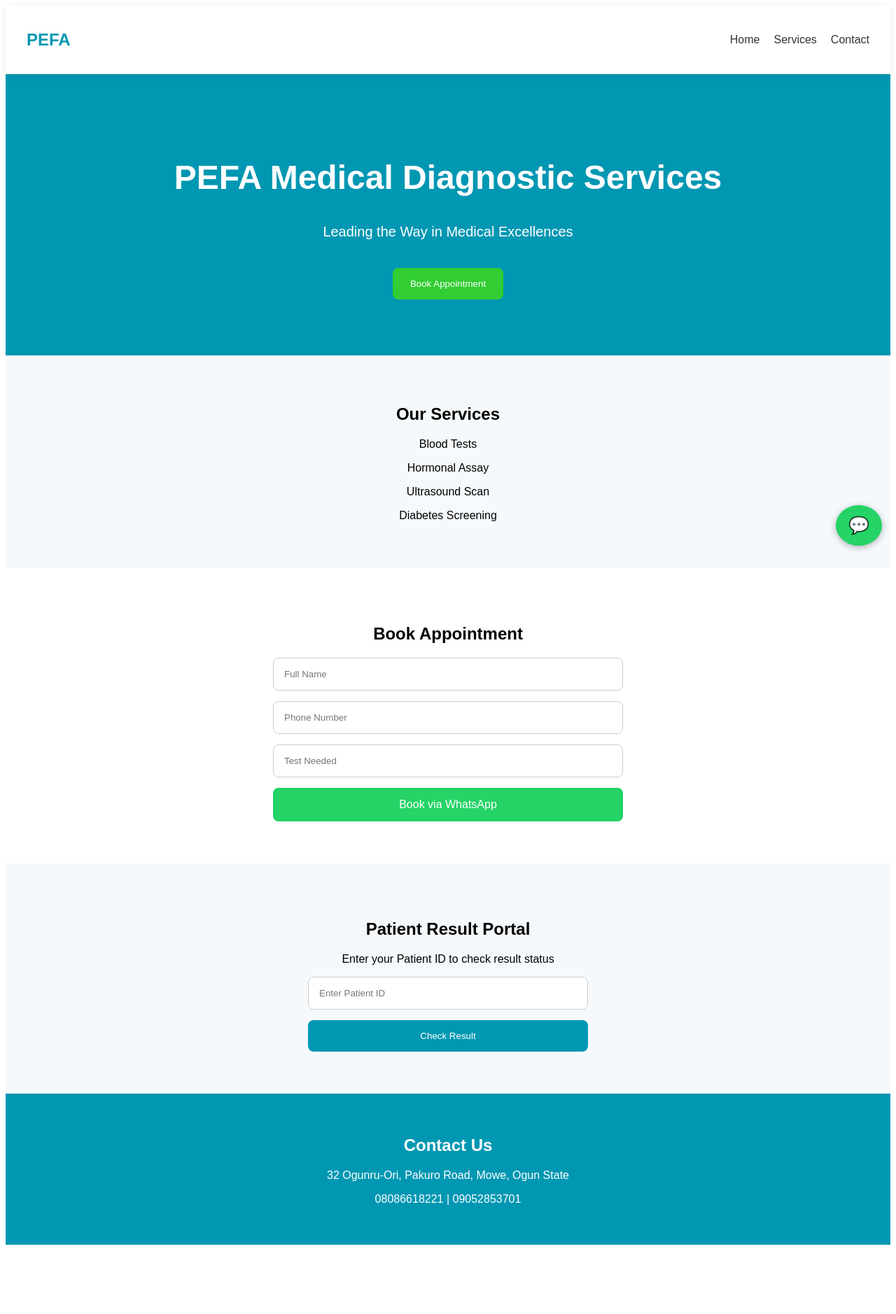
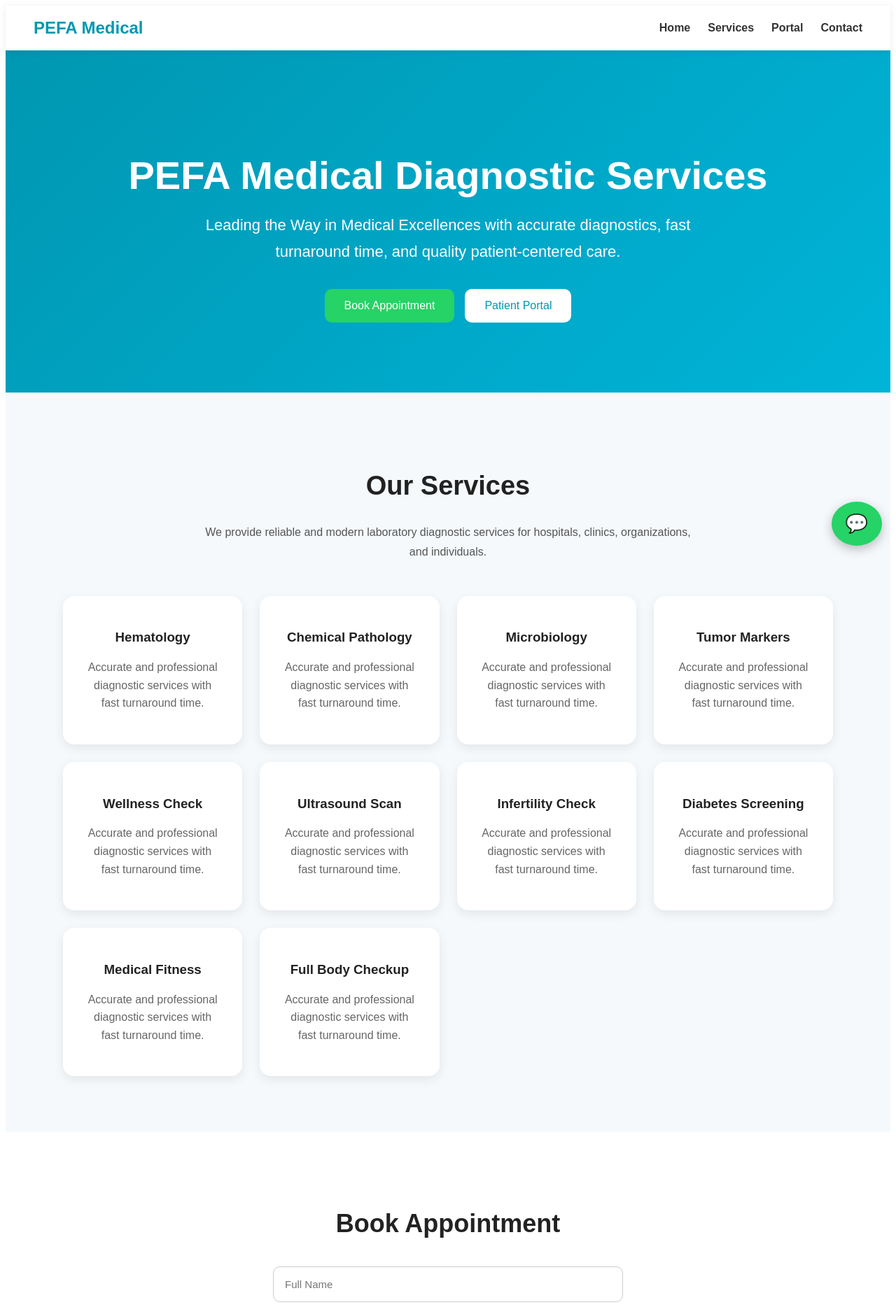
Before and after one commit to pefamedlab-lang/pefa-lab, a React (Vite) app: page / in a window 1280 px wide. Shown: the top 1878 px of the page at 70% size. Before the commit the page ends 1787 px from the top, so only its background shows below. Built offline with nearby package versions, Linux system fonts and the light colour scheme.

Commit message:
updated services and contact details

```diff
--- a/src/App.jsx
+++ b/src/App.jsx
@@ -1,90 +1,173 @@
+import { useState } from "react";
+
 export default function App() {
+  const [patients, setPatients] = useState([]);
   return (
-    <div style={{ fontFamily: "Arial, sans-serif", background: "#f5f9fc" }}>
+    <div
+      style={{
+        fontFamily: "Arial, sans-serif",
+        background: "#f5f9fc",
+        color: "#222",
+      }}
+    >
 
       {/* NAVBAR */}
       <nav
         style={{
           background: "#ffffff",
-          padding: "15px 30px",
+          padding: "18px 40px",
           display: "flex",
           justifyContent: "space-between",
           alignItems: "center",
-          boxShadow: "0 2px 10px rgba(0,0,0,0.1)",
           position: "sticky",
           top: 0,
           zIndex: 1000,
+          boxShadow: "0 2px 10px rgba(0,0,0,0.08)",
         }}
       >
-        <h2 style={{ color: "#0097b2" }}>
-          PEFA
+        <h2 style={{ color: "#0097b2", margin: 0 }}>
+          PEFA Medical
         </h2>
 
-        <div style={{ display: "flex", gap: "20px" }}>
-          <a href="#" style={{ textDecoration: "none", color: "#333" }}>
+        <div style={{ display: "flex", gap: "25px" }}>
+          <a href="#" style={navLink}>
             Home
           </a>
 
-          <a href="#" style={{ textDecoration: "none", color: "#333" }}>
+          <a href="#" style={navLink}>
             Services
           </a>
 
-          <a href="#" style={{ textDecoration: "none", color: "#333" }}>
+          <a href="#" style={navLink}>
+            Portal
+          </a>
+
+          <a href="#" style={navLink}>
             Contact
           </a>
         </div>
       </nav>
 
-      {/* HERO SECTION */}
+      {/* HERO */}
       <section
         style={{
-          background: "#0097b2",
+          background:
+            "linear-gradient(135deg, #0097b2 0%, #00b4d8 100%)",
           color: "white",
+          padding: "100px 20px",
+          textAlign: "center",
+        }}
+      >
+        <h1
+          style={{
+            fontSize: "56px",
+            marginBottom: "20px",
+          }}
+        >
+          PEFA Medical Diagnostic Services
+        </h1>
+
+        <p
+          style={{
+            fontSize: "22px",
+            maxWidth: "700px",
+            margin: "auto",
+            lineHeight: "1.7",
+          }}
+        >
+          Leading the Way in Medical Excellences with
+          accurate diagnostics, fast turnaround time,
+          and quality patient-centered care.
+        </p>
+
+        <div
+          style={{
+            marginTop: "35px",
+            display: "flex",
+            justifyContent: "center",
+            gap: "15px",
+            flexWrap: "wrap",
+          }}
+        >
+          <button style={primaryButton}>
+            Book Appointment
+          </button>
+
+          <button style={secondaryButton}>
+            Patient Portal
+          </button>
+        </div>
+      </section>
+
+      {/* SERVICES */}
+      <section
+        style={{
           padding: "80px 20px",
           textAlign: "center",
         }}
       >
-        <h1 style={{ fontSize: "48px" }}>
-          PEFA Medical Diagnostic Services
-        </h1>
+        <h2 style={{ fontSize: "38px" }}>
+          Our Services
+        </h2>
 
-        <p style={{ fontSize: "20px" }}>
-          Leading the Way in Medical Excellences
+        <p
+          style={{
+            maxWidth: "700px",
+            margin: "15px auto 50px",
+            color: "#555",
+            lineHeight: "1.7",
+          }}
+        >
+          We provide reliable and modern laboratory
+          diagnostic services for hospitals, clinics,
+          organizations, and individuals.
         </p>
 
-        <button
+        <div
           style={{
-            padding: "15px 25px",
-            marginTop: "20px",
-            border: "none",
-            borderRadius: "8px",
-            background: "#32cd32",
-            color: "white",
+            display: "grid",
+            gridTemplateColumns:
+              "repeat(auto-fit, minmax(250px, 1fr))",
+            gap: "25px",
+            maxWidth: "1100px",
+            margin: "auto",
           }}
         >
-          Book Appointment
-        </button>
+          {[
+              "Hematology",
+	      "Chemical Pathology",
+              "Microbiology",
+  "Tumor Markers",
+  "Wellness Check",
+  "Ultrasound Scan",
+  "Infertility Check",
+  "Diabetes Screening",
+  "Medical Fitness",
+  "Full Body Checkup",
+          ].map((service, index) => (
+            <div key={index} style={serviceCard}>
+              <h3>{service}</h3>
+
+              <p style={{ color: "#666", lineHeight: "1.6" }}>
+                Accurate and professional diagnostic
+                services with fast turnaround time.
+              </p>
+            </div>
+          ))}
+        </div>
       </section>
 
-      {/* SERVICES */}
-      <section style={{ padding: "50px 20px", textAlign: "center" }}>
-        <h2>Our Services</h2>
-
-        <p>Blood Tests</p>
-        <p>Hormonal Assay</p>
-        <p>Ultrasound Scan</p>
-        <p>Diabetes Screening</p>
-      </section>
-
-      {/* APPOINTMENT FORM */}
+      {/* APPOINTMENT */}
       <section
         style={{
-          padding: "60px 20px",
           background: "#ffffff",
+          padding: "80px 20px",
           textAlign: "center",
         }}
       >
-        <h2>Book Appointment</h2>
+        <h2 style={{ fontSize: "36px" }}>
+          Book Appointment
+        </h2>
 
         <form
           onSubmit={(e) => {
@@ -94,19 +177,23 @@ export default function App() {
             const phone = e.target.phone.value;
             const test = e.target.test.value;
 
-            const message = `Hello PEFA Medical Diagnostic Services.%0A%0AName: ${name}%0APhone: ${phone}%0ATest Needed: ${test}`;
+            const message =
+              `Hello PEFA Medical Diagnostic Services.%0A%0A` +
+              `Name: ${name}%0A` +
+              `Phone: ${phone}%0A` +
+              `Test Needed: ${test}`;
 
             window.open(
-              `https://wa.me/2348086618221?text=${message}`,
+              `https://wa.me/2348086618621?text=${message}`,
               "_blank"
             );
           }}
           style={{
             maxWidth: "500px",
-            margin: "auto",
+            margin: "40px auto 0",
             display: "flex",
             flexDirection: "column",
-            gap: "15px",
+            gap: "18px",
           }}
         >
           <input
@@ -114,11 +201,7 @@ export default function App() {
             name="name"
             placeholder="Full Name"
             required
-            style={{
-              padding: "15px",
-              borderRadius: "8px",
-              border: "1px solid #ccc",
-            }}
+            style={inputStyle}
           />
 
           <input
@@ -126,11 +209,7 @@ export default function App() {
             name="phone"
             placeholder="Phone Number"
             required
-            style={{
-              padding: "15px",
-              borderRadius: "8px",
-              border: "1px solid #ccc",
-            }}
+            style={inputStyle}
           />
 
           <input
@@ -138,59 +217,108 @@ export default function App() {
             name="test"
             placeholder="Test Needed"
             required
-            style={{
-              padding: "15px",
-              borderRadius: "8px",
-              border: "1px solid #ccc",
-            }}
+            style={inputStyle}
           />
 
-          <button
-            type="submit"
-            style={{
-              padding: "15px",
-              background: "#25D366",
-              color: "white",
-              border: "none",
-              borderRadius: "8px",
-              fontSize: "16px",
-              cursor: "pointer",
-            }}
-          >
+          <button type="submit" style={primaryButton}>
             Book via WhatsApp
           </button>
         </form>
       </section>
 
-      {/* PATIENT RESULT PORTAL */}
+      {/* PATIENT PORTAL */}
       <section
         style={{
-          padding: "60px 20px",
-          background: "#f5f9fc",
+          padding: "80px 20px",
           textAlign: "center",
         }}
       >
-        <h2>Patient Result Portal</h2>
+        <h2 style={{ fontSize: "36px" }}>
+          Patient Result Portal
+        </h2>
 
-        <p>Enter your Patient ID to check result status</p>
+        <p style={{ color: "#666" }}>
+          Enter your Patient ID to check result status
+        </p>
 
         <form
-          onSubmit={async (e) => {
+          onSubmit={(e) => {
             e.preventDefault();
 
-            const patientId = e.target.patientId.value;
+            const patientId =
+              e.target.patientId.value;
 
             if (patientId === "PEFA123") {
-  alert(
-    "Patient: John Doe\nAge: 29\nSex: Male\nTest: Malaria Test\nResult: Negative"
-  );
-} else {
-  alert("Patient ID not found.");
-}
+              alert(
+                "Patient: John Doe\n" +
+                "Age: 29\n" +
+                "Sex: Male\n" +
+                "Test: Malaria Test\n" +
+                "Result: Negative"
+              );
+            } else {
+              alert("Patient ID not found.");
+            }
           }}
           style={{
-            maxWidth: "400px",
-            margin: "auto",
+            maxWidth: "450px",
+            margin: "35px auto 0",
+            display: "flex",
+            flexDirection: "column",
+            gap: "18px",
+          }}
+        >
+          <input
+            type="text"
+            name="patientId"
+            placeholder="Enter Patient ID"
+            required
+            style={inputStyle}
+          />
+
+          <button type="submit" style={primaryButton}>
+            Check Result
+          </button>
+        </form>
+      </section>
+      {/* ADMIN DASHBOARD */}
+      <section
+        style={{
+          background: "#ffffff",
+          padding: "80px 20px",
+          textAlign: "center",
+        }}
+      >
+        <h2 style={{ fontSize: "36px" }}>
+          Admin Dashboard
+        </h2>
+
+        <p style={{ color: "#666" }}>
+          Add patient laboratory records
+        </p>
+
+        <form
+          onSubmit={(e) => {
+            e.preventDefault();
+
+            const newPatient = {
+              patientId: e.target.patientId.value,
+              fullName: e.target.fullName.value,
+              age: e.target.age.value,
+              sex: e.target.sex.value,
+              test: e.target.test.value,
+              result: e.target.result.value,
+            };
+
+            setPatients([...patients, newPatient]);
+
+            alert("Patient Record Added");
+
+            e.target.reset();
+          }}
+          style={{
+            maxWidth: "600px",
+            margin: "40px auto",
             display: "flex",
             flexDirection: "column",
             gap: "15px",
@@ -199,50 +327,150 @@ export default function App() {
           <input
             type="text"
             name="patientId"
-            placeholder="Enter Patient ID"
+            placeholder="Patient ID"
             required
-            style={{
-              padding: "15px",
-              borderRadius: "8px",
-              border: "1px solid #ccc",
-            }}
+            style={inputStyle}
+          />
+
+          <input
+            type="text"
+            name="fullName"
+            placeholder="Full Name"
+            required
+            style={inputStyle}
+          />
+
+          <input
+            type="number"
+            name="age"
+            placeholder="Age"
+            required
+            style={inputStyle}
+          />
+
+          <select
+            name="sex"
+            required
+            style={inputStyle}
+          >
+            <option value="">
+              Select Sex
+            </option>
+
+            <option value="Male">
+              Male
+            </option>
+
+            <option value="Female">
+              Female
+            </option>
+          </select>
+
+          <input
+            type="text"
+            name="test"
+            placeholder="Test Name"
+            required
+            style={inputStyle}
+          />
+
+          <input
+            type="text"
+            name="result"
+            placeholder="Result"
+            required
+            style={inputStyle}
           />
 
           <button
             type="submit"
-            style={{
-              padding: "15px",
-              background: "#0097b2",
-              color: "white",
-              border: "none",
-              borderRadius: "8px",
-              cursor: "pointer",
-            }}
+            style={primaryButton}
           >
-            Check Result
+            Save Patient Record
           </button>
         </form>
+
+        {/* DISPLAY PATIENTS */}
+        <div
+          style={{
+            maxWidth: "900px",
+            margin: "50px auto",
+            textAlign: "left",
+          }}
+        >
+          {patients.map((patient, index) => (
+            <div
+              key={index}
+              style={{
+                background: "#f5f9fc",
+                padding: "20px",
+                borderRadius: "12px",
+                marginBottom: "15px",
+                boxShadow:
+                  "0 3px 10px rgba(0,0,0,0.05)",
+              }}
+            >
+              <h3>
+                {patient.fullName}
+              </h3>
+
+              <p>
+                <strong>ID:</strong>{" "}
+                {patient.patientId}
+              </p>
+
+              <p>
+                <strong>Age:</strong>{" "}
+                {patient.age}
+              </p>
+
+              <p>
+                <strong>Sex:</strong>{" "}
+                {patient.sex}
+              </p>
+
+              <p>
+                <strong>Test:</strong>{" "}
+                {patient.test}
+              </p>
+
+              <p>
+                <strong>Result:</strong>{" "}
+                {patient.result}
+              </p>
+            </div>
+          ))}
+        </div>
       </section>
-
       {/* CONTACT */}
       <section
         style={{
           background: "#0097b2",
           color: "white",
-          padding: "40px 20px",
+          padding: "70px 20px",
           textAlign: "center",
         }}
       >
-        <h2>Contact Us</h2>
+        <h2 style={{ fontSize: "36px" }}>
+          Contact Us
+        </h2>
 
-        <p>32 Ogunru-Ori, Pakuro Road, Mowe, Ogun State</p>
+        <p style={{ marginTop: "20px" }}>
+          32 Ogunru-Ori, Pakuro Road, Mowe, Ogun State
+        </p>
 
-        <p>08086618221 | 09052853701</p>
+        <p>
+          08086618621 | 09052853701
+        </p>
+
+        <p>
+          Mon - Fri: 8AM - 6PM
+        </p>
       </section>
 
-      {/* FLOATING WHATSAPP BUTTON */}
+      {/* FLOATING WHATSAPP */}
       <a
-        href="https://wa.me/2348086618221"
+        href="https://wa.me/2348086618621"
         target="_blank"
         rel="noreferrer"
         style={{
@@ -251,11 +479,11 @@ export default function App() {
           right: "20px",
           background: "#25D366",
           color: "white",
-          padding: "15px 18px",
+          padding: "16px 20px",
           borderRadius: "50%",
-          fontSize: "24px",
+          fontSize: "26px",
           textDecoration: "none",
-          boxShadow: "0 2px 10px rgba(0,0,0,0.3)",
+          boxShadow: "0 5px 15px rgba(0,0,0,0.25)",
         }}
       >
         💬
@@ -264,3 +492,45 @@ export default function App() {
     </div>
   );
 }
+
+/* STYLES */
+
+const navLink = {
+  textDecoration: "none",
+  color: "#333",
+  fontWeight: "600",
+};
+
+const primaryButton = {
+  padding: "15px 28px",
+  background: "#25D366",
+  color: "white",
+  border: "none",
+  borderRadius: "10px",
+  fontSize: "16px",
+  cursor: "pointer",
+};
+
+const secondaryButton = {
+  padding: "15px 28px",
+  background: "white",
+  color: "#0097b2",
+  border: "none",
+  borderRadius: "10px",
+  fontSize: "16px",
+  cursor: "pointer",
+};
+
+const inputStyle = {
+  padding: "16px",
+  borderRadius: "10px",
+  border: "1px solid #ccc",
+  fontSize: "15px",
+};
+
+const serviceCard = {
+  background: "white",
+  padding: "30px",
+  borderRadius: "16px",
+  boxShadow: "0 5px 15px rgba(0,0,0,0.08)",
+};
```
